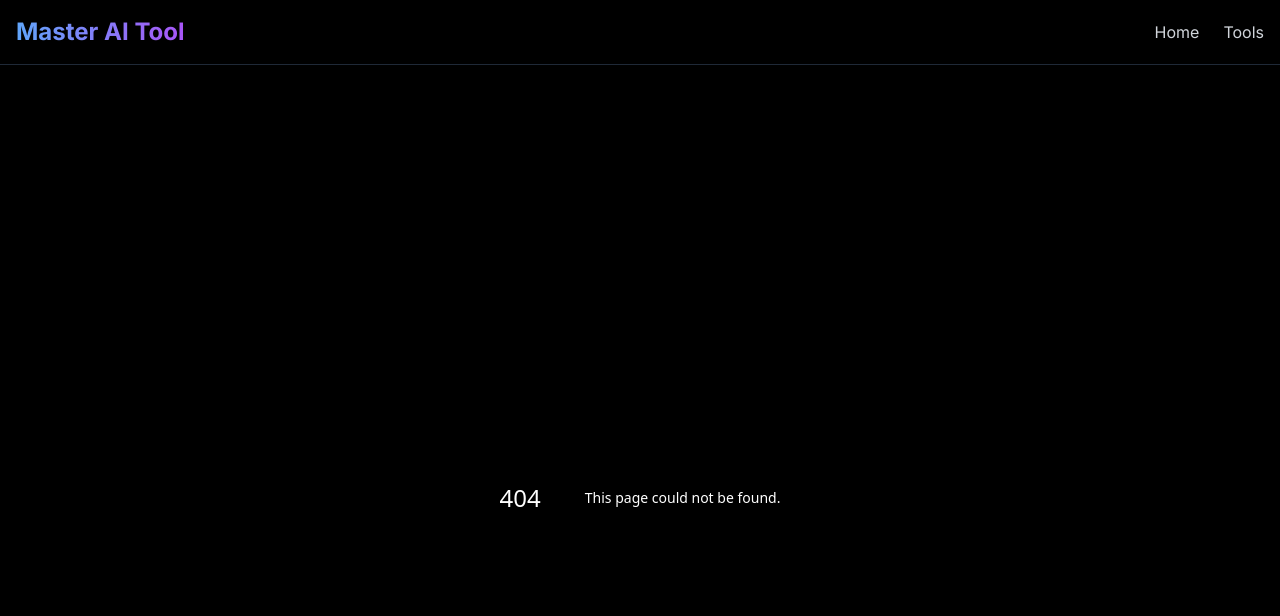
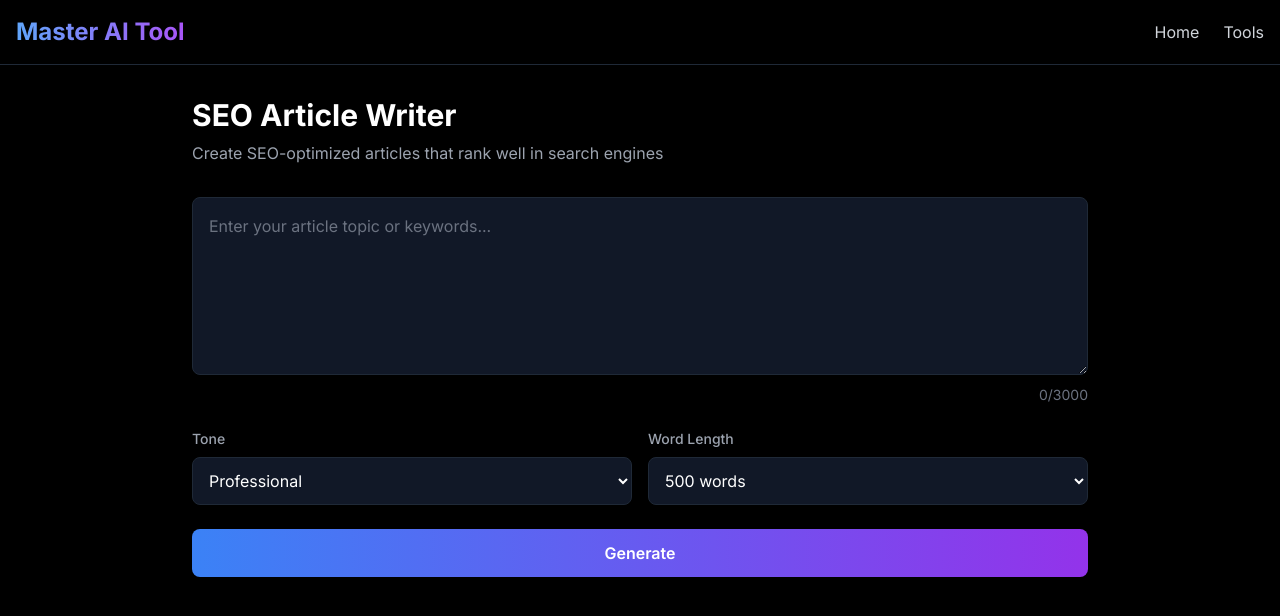
Before and after one commit to shivsingh9555564990-ai/ToolsZera, a Next.js app: page /seo-article-writer in a window 1280 px wide. Before the commit this address had no page. Shown: the top 616 px of the page. Built offline with nearby package versions, Linux system fonts and the light colour scheme.

Commit message:
Add SEO Article Writer page component
This page allows users to create SEO-optimized articles with a form.

```diff
--- /dev/null
+++ b/app/seo-article-writer/page.tsx
@@ -0,0 +1,16 @@
+import ToolForm from '@/components/ToolForm'
+
+export default function SEOArticleWriterPage() {
+  return (
+    <div className="max-w-4xl mx-auto space-y-8">
+      <div>
+        <h1 className="text-3xl font-bold mb-2">SEO Article Writer</h1>
+        <p className="text-gray-400">Create SEO-optimized articles that rank well in search engines</p>
+      </div>
+      <ToolForm
+        toolType="seo-article-writer"
+        placeholder="Enter your article topic or keywords..."
+      />
+    </div>
+  )
+}
```
